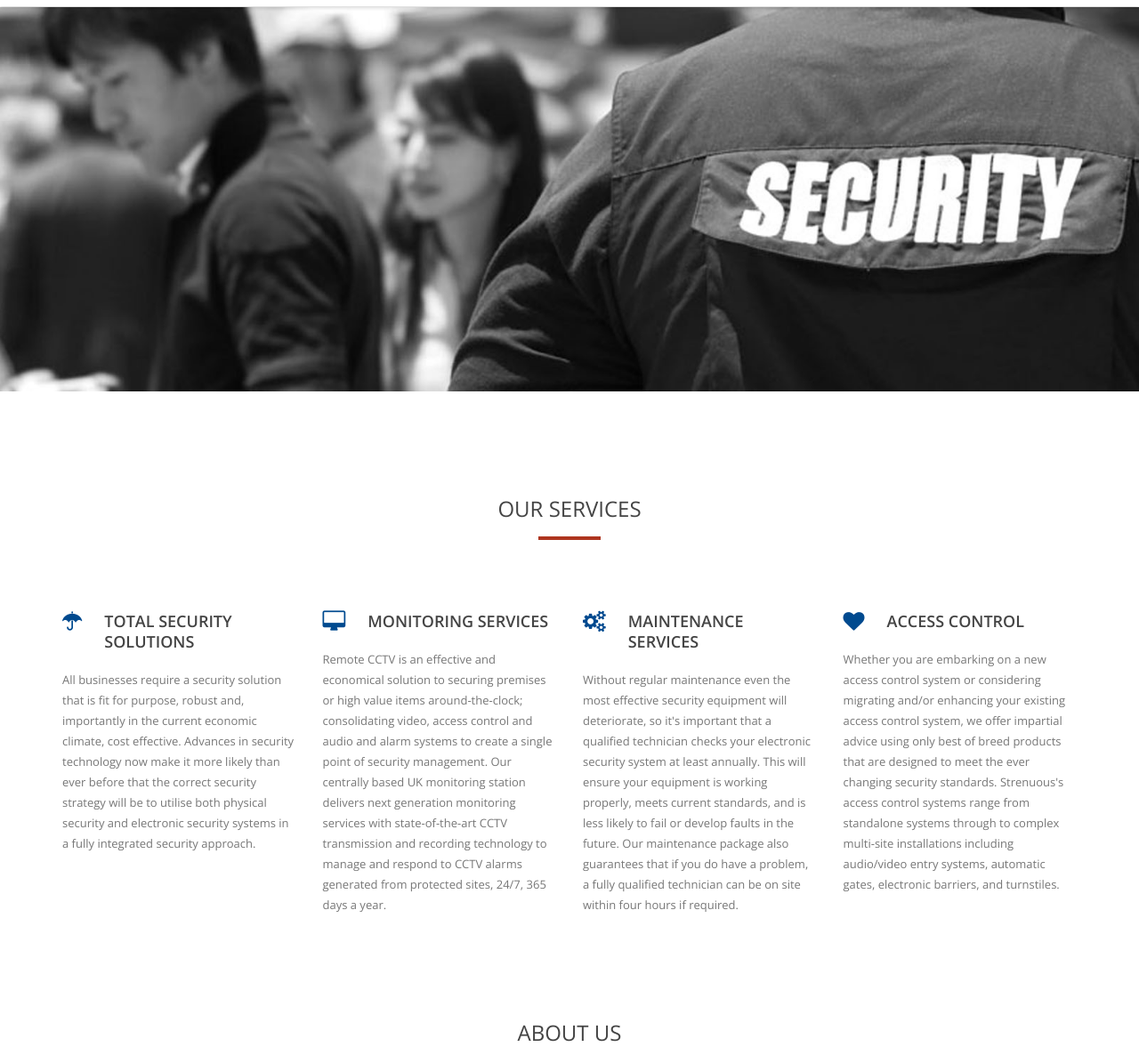
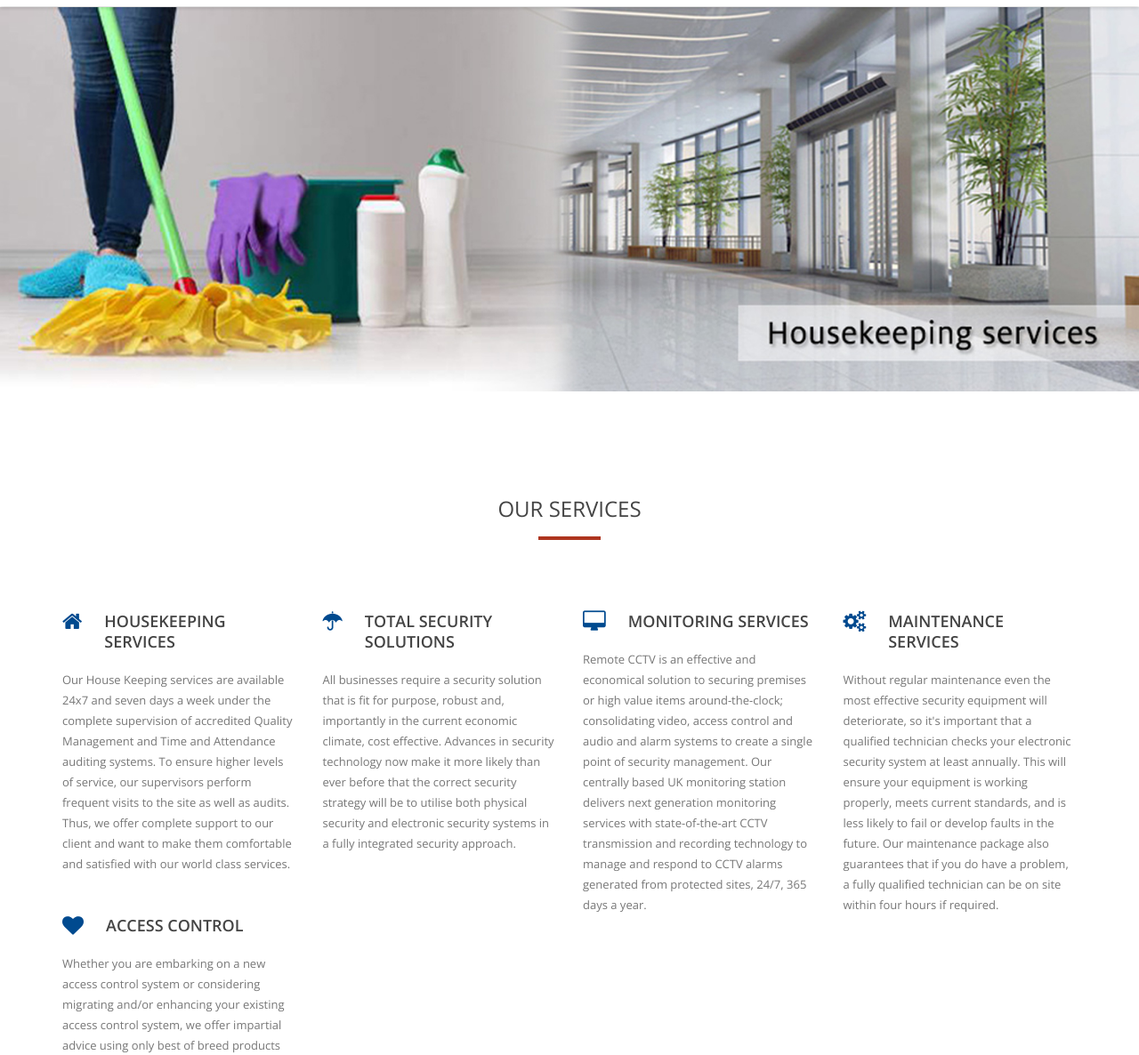
Before and after one commit to strenuous/strenuous, a plain HTML site: page index.html in a window 1280 px wide. Shown: the part 115-1301 px from the top of the page at 89% size. Drawn offline with nearby package versions, Linux system fonts and the light colour scheme; some packages are replaced by stand-ins of ours; a web font is replaced by a local one.

Commit message:
Added Housekeeping services
Added Housekeeping services

```diff
--- a/index.html
+++ b/index.html
@@ -107,6 +107,12 @@
 
     <div class="flexslider">
         <ul class="slides">
+		<li>
+                <img src="images/banner09.jpg" alt="">
+            </li>
+					<li>
+                <img src="images/banner10.jpg" alt="">
+            </li>
             <li>
                 <img src="images/banner01.jpg" alt="">
                 <!--<div class="flex-caption">
@@ -141,6 +147,17 @@
             </div> <!-- /.title-section -->
 			<!-- Content from here http://www.axis-security.co.uk/ -->
             <div class="row">
+			                <div class="col-md-3 col-sm-6">
+                    <div class="service-item">
+                        <div class="service-header">
+                            <i class="fa fa-home"></i>
+                            <h3>Housekeeping Services</h3>
+                        </div>
+                        <div class="service-description">
+                            Our House Keeping services are available 24x7 and seven days a week under the complete supervision of accredited Quality Management and Time and Attendance auditing systems. To ensure higher levels of service, our supervisors perform frequent visits to the site as well as audits. Thus, we offer complete support to our client and want to make them comfortable and satisfied with our world class services.
+                        </div>
+                    </div> <!-- /.service-item -->
+                </div> <!-- /.col-md-3 -->
                 <div class="col-md-3 col-sm-6">
                     <div class="service-item">
                         <div class="service-header">
```
Also changed, not shown: images/banner09.jpg (added), images/banner10.jpg (added), images/team/member-1.jpg (deleted), images/team/member-2.jpg (deleted), images/team/member-3.jpg (deleted).
